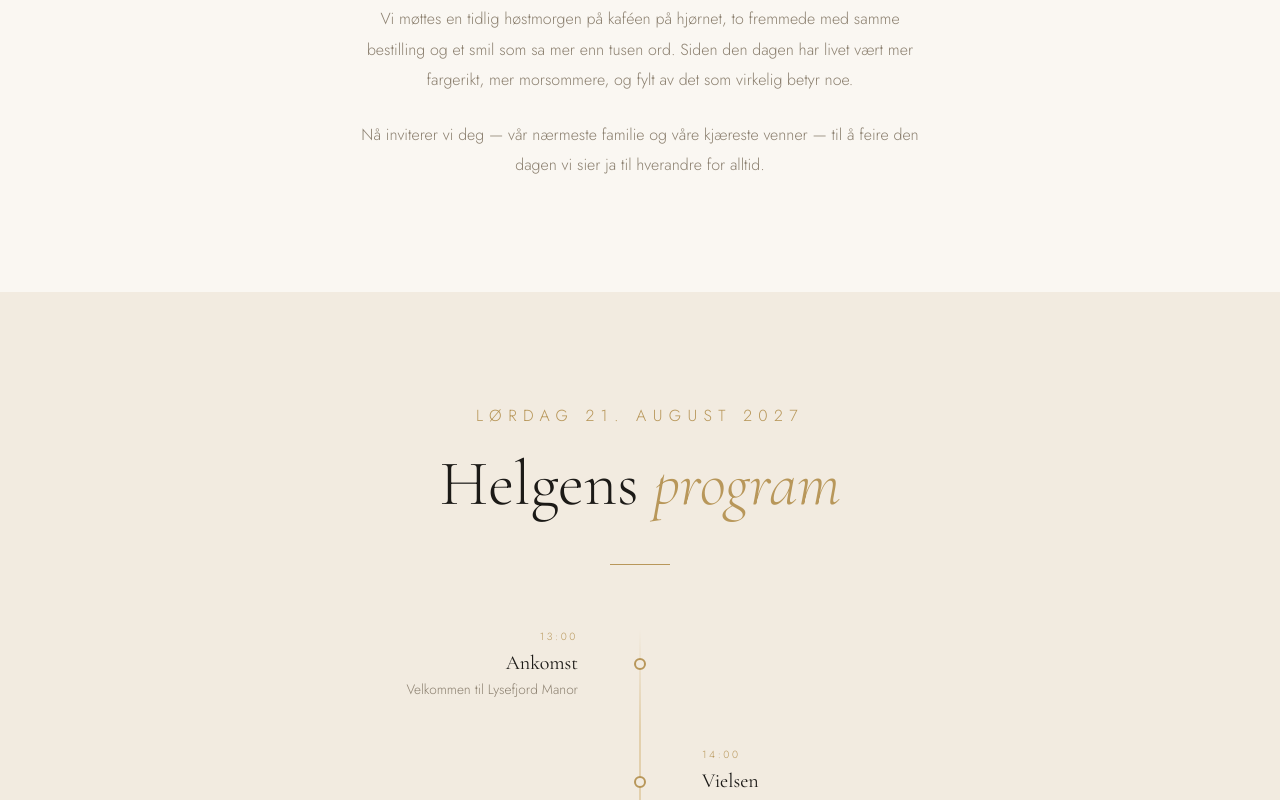
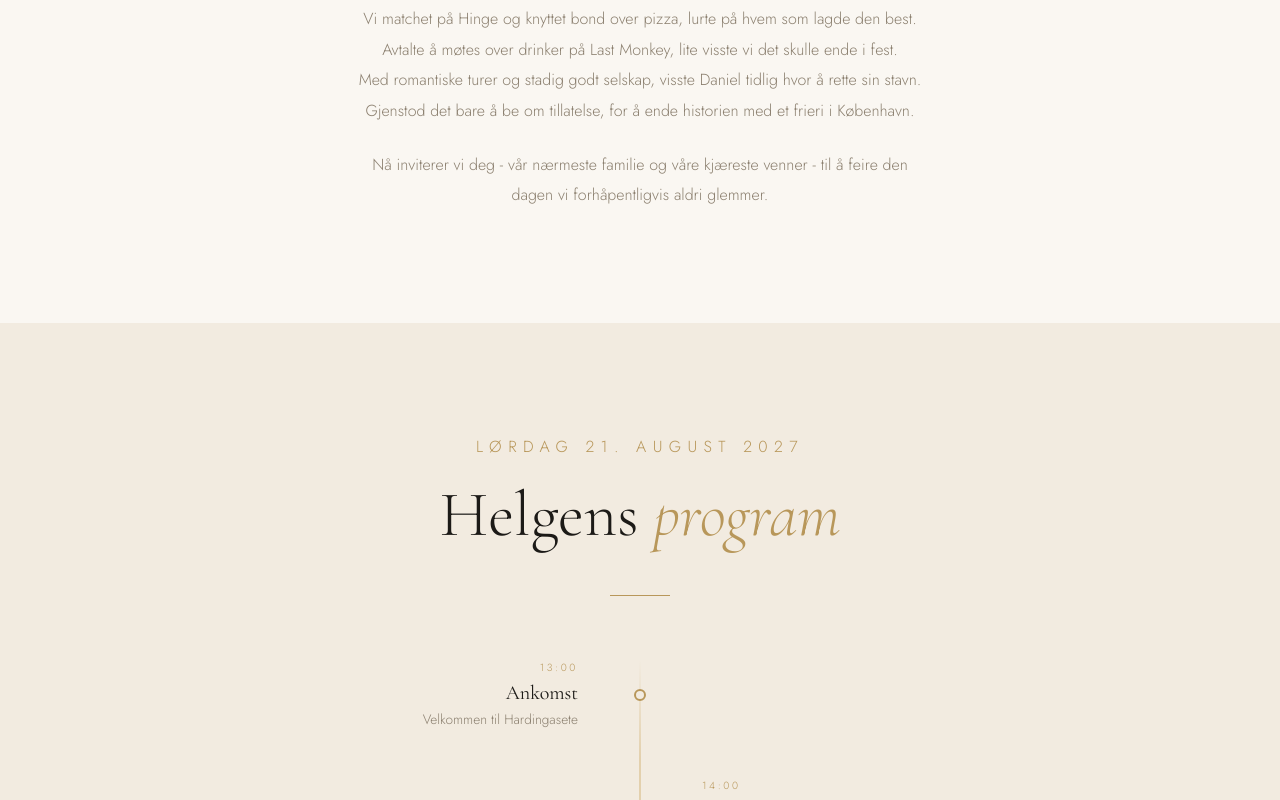
Before and after one commit to gitXite/bryllup, a React (Vite) app in the folder frontend/: page / in a window 1280 px wide. Shown: the part 1820-2620 px from the top of the page. Built offline with nearby package versions, Linux system fonts and the light colour scheme.

Commit message:
mindre justeringer

```diff
--- a/frontend/src/App.tsx
+++ b/frontend/src/App.tsx
@@ -39,9 +39,11 @@ function SectionHead({
 }
 
 export default function App() {
+    const hasShown = localStorage.getItem('overlay_shown');
+
     return (
         <>
-            <IntroOverlay />
+            {!hasShown && <IntroOverlay />}
             <Nav />
 
             <Hero
@@ -86,18 +88,16 @@ export default function App() {
                     />
                     <Reveal delay={0.25}>
                         <p className='text-base leading-[1.9] text-muted'>
-                            Vi møttes en tidlig høstmorgen på kaféen på hjørnet,
-                            to fremmede med samme bestilling og et smil som sa
-                            mer enn tusen ord. Siden den dagen har livet vært
-                            mer fargerikt, mer morsommere, og fylt av det som
-                            virkelig betyr noe.
+                            Vi matchet på Hinge og knyttet bond over pizza, lurte på hvem som lagde den best.
+                            Avtalte å møtes over drinker på Last Monkey, lite visste vi det skulle ende i fest.<br/>
+                            Med romantiske turer og stadig godt selskap, visste Daniel tidlig hvor å rette sin stavn.
+                            Gjenstod det bare å be om tillatelse, for å ende historien med et frieri i København.
                         </p>
                     </Reveal>
                     <Reveal delay={0.35}>
                         <p className='text-base leading-[1.9] text-muted mt-6'>
-                            Nå inviterer vi deg — vår nærmeste familie og våre
-                            kjæreste venner — til å feire den dagen vi sier ja
-                            til hverandre for alltid.
+                            Nå inviterer vi deg - vår nærmeste familie og våre
+                            kjæreste venner - til å feire den dagen vi forhåpentligvis aldri glemmer.
                         </p>
                     </Reveal>
                 </div>
--- a/frontend/src/components/Hero.tsx
+++ b/frontend/src/components/Hero.tsx
@@ -35,6 +35,9 @@ function Ring({ size, delay }: { size: number; delay: number }) {
 }
 
 export default function Hero({ name1, name2, date, location }: Props) {
+    const hasShown = localStorage.getItem('overlay_shown');
+    const delay: number = hasShown ? 0.0 : 2.8;
+
     return (
         <section
             id='hero'
@@ -44,18 +47,18 @@ export default function Hero({ name1, name2, date, location }: Props) {
                 className='absolute inset-0 pointer-events-none'
                 style={{
                     background: `
-            radial-gradient(ellipse 60% 50% at 50% 0%,  rgba(184,151,90,0.08) 0%, transparent 70%),
-            radial-gradient(ellipse 40% 60% at 80% 80%, rgba(184,151,90,0.05) 0%, transparent 60%)
-          `,
+                        radial-gradient(ellipse 60% 50% at 50% 0%,  rgba(184,151,90,0.08) 0%, transparent 70%),
+                        radial-gradient(ellipse 40% 60% at 80% 80%, rgba(184,151,90,0.05) 0%, transparent 60%)
+                    `,
                 }}
             />
 
-            <Ring size={600} delay={3} />
-            <Ring size={800} delay={3.2} />
+            <Ring size={600} delay={delay + 0.2} />
+            <Ring size={800} delay={delay + 0.4} />
 
             <motion.p
                 className='uppercase tracking-[0.4em] text-gold text-xs'
-                {...fadeUp(2.8)}
+                {...fadeUp(delay)}
             >
                 Vi gleder oss til å feire med deg
             </motion.p>
@@ -66,7 +69,7 @@ export default function Hero({ name1, name2, date, location }: Props) {
                     fontSize: 'clamp(4rem,12vw,9rem)',
                     letterSpacing: '-0.01em',
                 }}
-                {...fadeUp(3)}
+                {...fadeUp(delay + 0.2)}
             >
                 {name1} <em className='italic text-gold'>&amp;</em> {name2}
             </motion.h1>
@@ -79,13 +82,13 @@ export default function Hero({ name1, name2, date, location }: Props) {
                 }}
                 initial={{ width: 0, opacity: 0 }}
                 animate={{ width: 'min(400px, 60vw)', opacity: 1 }}
-                transition={{ duration: 0.8, ease: 'easeOut', delay: 3.4 }}
+                transition={{ duration: 0.8, ease: 'easeOut', delay: delay + 0.6 }}
             />
 
             <motion.p
                 className='uppercase tracking-[0.35em] text-muted'
                 style={{ fontSize: '0.75rem' }}
-                {...fadeUp(3.6)}
+                {...fadeUp(delay + 0.8)}
             >
                 {date}
             </motion.p>
@@ -93,7 +96,7 @@ export default function Hero({ name1, name2, date, location }: Props) {
             <motion.p
                 className='font-cormorant italic font-light text-muted mt-2'
                 style={{ fontSize: '1.4rem' }}
-                {...fadeUp(3.8)}
+                {...fadeUp(delay + 1.0)}
             >
                 {location}
             </motion.p>
@@ -102,7 +105,7 @@ export default function Hero({ name1, name2, date, location }: Props) {
                 className='absolute bottom-10 left-1/2 -translate-x-1/2 flex flex-col items-center gap-2'
                 initial={{ opacity: 0 }}
                 animate={{ opacity: 1 }}
-                transition={{ duration: 1, ease: 'easeOut', delay: 4.2 }}
+                transition={{ duration: 1, ease: 'easeOut', delay: delay + 1.4 }}
             >
                 <span
                     className='uppercase tracking-[0.3em] text-muted'
--- a/frontend/src/components/IntroOverlay.tsx
+++ b/frontend/src/components/IntroOverlay.tsx
@@ -8,6 +8,7 @@ export default function IntroOverlay() {
 
     useEffect(() => {
         const id = setTimeout(() => setVisible(false), HOLD_MS);
+        localStorage.setItem('overlay_shown', 'true');
         return () => clearTimeout(id);
     }, []);
 
--- a/frontend/src/config.ts
+++ b/frontend/src/config.ts
@@ -1,61 +1,92 @@
 import { InfoCard } from './types';
 
 export const wedding = {
-  name1:        "Maren",
-  name2:        "Daniel",
-  dateDisplay:  "Lørdag 21. august 2027",
-  dateISO:      "2027-08-21T14:00:00",
-  venue:        "Hardingasete",
-  city:         "Tørvikbygd",
-  rsvpDeadline: "2027",
+    name1: 'Maren',
+    name2: 'Daniel',
+    dateDisplay: 'Lørdag 21. august 2027',
+    dateISO: '2027-08-21T14:00:00',
+    venue: 'Hardingasete',
+    city: 'Tørvikbygd',
+    rsvpDeadline: '2027',
     toastmaster: {
-    name:  "XX",
-    email: "XX",
+        name: 'XX',
+        email: 'XX',
     },
     hotel: {
-    name: "Hardingasete",
-    code: "",
-    url:  "https://www.hardingasete.no/",
+        name: 'Hardingasete',
+        code: '',
+        url: 'https://www.hardingasete.no/',
     },
-  bankAccount: "XX",
-  mapsUrl:     "https://www.google.com/maps/place/Hardingasete/@60.2506742,6.1389491,17z/data=!3m1!4b1!4m6!3m5!1s0x463c30ad33e11c3b:0x63caf8b387ddb66f!8m2!3d60.2506742!4d6.1389491!16s%2Fg%2F1td5_9g2!5m1!1e4?entry=ttu&g_ep=EgoyMDI2MDMxMS4wIKXMDSoASAFQAw%3D%3D",
+    bankAccount: 'XX',
+    mapsUrl:
+        'https://www.google.com/maps/place/Hardingasete/@60.2506742,6.1389491,17z/data=!3m1!4b1!4m6!3m5!1s0x463c30ad33e11c3b:0x63caf8b387ddb66f!8m2!3d60.2506742!4d6.1389491!16s%2Fg%2F1td5_9g2!5m1!1e4?entry=ttu&g_ep=EgoyMDI2MDMxMS4wIKXMDSoASAFQAw%3D%3D',
 } as const;
 
 export const program = [
-  { time: "13:00", title: "Ankomst",               desc: "Velkommen til Lysefjord Manor", side: "left"  },
-  { time: "14:00", title: "Vielsen",               desc: "Seremoni i hageanlegget",        side: "right" },
-  { time: "15:00", title: "Champagneresepsjon",    desc: "Aperitiff og fotografering",     side: "left"  },
-  { time: "17:30", title: "Middag",                desc: "Festmiddag i storstuen",         side: "right" },
-  { time: "20:00", title: "Taler & underholdning", desc: "Minner og musikk",               side: "left"  },
-  { time: "21:30", title: "Dans & fest",           desc: "Dansegulvet åpner",              side: "right" },
+    {
+        time: '13:00',
+        title: 'Ankomst',
+        desc: 'Velkommen til Hardingasete',
+        side: 'left',
+    },
+    {
+        time: '14:00',
+        title: 'Vielsen',
+        desc: 'Seremoni i hageanlegget',
+        side: 'right',
+    },
+    {
+        time: '15:00',
+        title: 'Champagneresepsjon',
+        desc: 'Aperitiff og fotografering',
+        side: 'left',
+    },
+    {
+        time: '17:30',
+        title: 'Middag',
+        desc: 'Festmiddag i storstuen',
+        side: 'right',
+    },
+    {
+        time: '20:00',
+        title: 'Taler & underholdning',
+        desc: 'Minner og musikk',
+        side: 'left',
+    },
+    {
+        time: '21:30',
+        title: 'Dans & fest',
+        desc: 'Dansegulvet åpner',
+        side: 'right',
+    },
 ] as const;
 
 export const infoCards: InfoCard[] = [
     {
-    title: "Sted",
-    body:  `${wedding.venue}\nTangevegen 131\n5620 ${wedding.city}`,
-    link:  { href: wedding.mapsUrl, label: 'Åpne i kart' },
+        title: 'Sted',
+        body: `${wedding.venue}\nTangevegen 131\n5620 ${wedding.city}`,
+        link: { href: wedding.mapsUrl, label: 'Åpne i kart' },
     },
     {
-    title: "Overnatting",
-    body:  `Vi har reservert hele ${wedding.hotel.name}. `,
-    link:  { href: wedding.hotel.url, label: "Se hotellet" },
+        title: 'Overnatting',
+        body: `Vi har reservert hele ${wedding.hotel.name}. `,
+        link: { href: wedding.hotel.url, label: 'Se hotellet' },
     },
     {
-    title: "Transport",
-    body:  "Shuttlebuss fra hotellet kl. 12:30 og 13:00. Taxi og parkering tilgjengelig ved ankomst.",
+        title: 'Transport',
+        body: 'Shuttlebuss fra hotellet kl. 12:30 og 13:00. Taxi og parkering tilgjengelig ved ankomst.',
     },
     {
-    title: "Dresscode",
-    body:  "Festantrekk. Unngå hvitt og lyst beige. Høyhælte sko anbefales ikke grunnet grussti.",
+        title: 'Dresscode',
+        body: 'Festantrekk. Unngå hvitt. Høyhælte sko anbefales ikke grunnet grussti.',
     },
     {
-    title: "Ønskeliste",
-    body:  "Vårt største ønske er at dere er der. Ønsker dere gi en gave, setter vi pris på bidrag til bryllupsreisen.",
+        title: 'Ønskeliste',
+        body: 'Vårt største ønske er at dere er der. Ønsker dere gi en gave, setter vi pris på bidrag til bryllupsreisen.',
         // link:  { href: "#", label: `Konto: ${wedding.bankAccount}` },
     },
     {
-    title: "Taler",
-    body:  `Ønsker du å holde en tale? Kontakt toastmaster ${wedding.toastmaster.name} på ${wedding.toastmaster.email} senest 1. august.`,
+        title: 'Taler',
+        body: `Ønsker du å holde en tale? Kontakt toastmaster ${wedding.toastmaster.name} på ${wedding.toastmaster.email} senest XX`,
     },
 ] as const;
```
Lines whose indentation alone changed are shown as unchanged.
